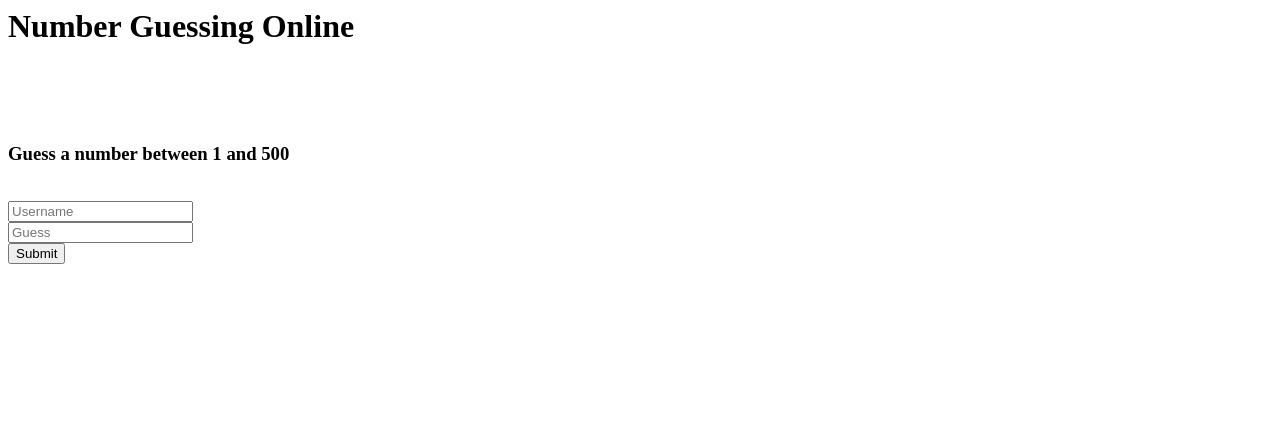
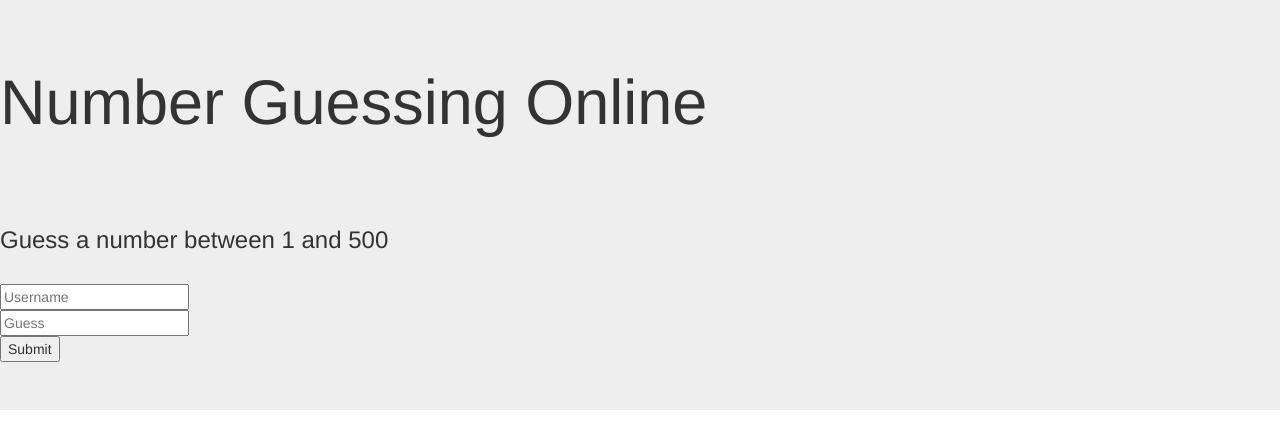
Before and after one commit to IssyDL/Ultimate-NGO, a plain HTML site: page index.html in a window 1280 px wide. Drawn offline with nearby package versions, Linux system fonts and the light colour scheme.

Commit message:
added a jumbotron :^) - flyn

```diff
--- a/index.html
+++ b/index.html
@@ -1,7 +1,11 @@
 <html>
+
 <head>
+  <link rel="stylesheet" href="https://maxcdn.bootstrapcdn.com/bootstrap/3.3.7/css/bootstrap.min.css" integrity="sha384-BVYiiSIFeK1dGmJRAkycuHAHRg32OmUcww7on3RYdg4Va+PmSTsz/K68vbdEjh4u" crossorigin="anonymous">
 </head>
+
 <body>
+  <div class="jumbotron center-text">
     <div id="input">
       <!--      Where We Place Number, Username And Submit-->
       <!--      h1 tag will change depending on the users guess (higher and lower)-->
@@ -20,8 +24,10 @@
     <div id="ouput">
       <!--      where the output goes-->
     </div>
+  </div>
   <div id="scripts">
     <script type="text/javascript" src="jquery/dist/jquery.js"></script>
   </div>
 </body>
+
 </html>
```
Lines whose indentation alone changed are shown as unchanged.
